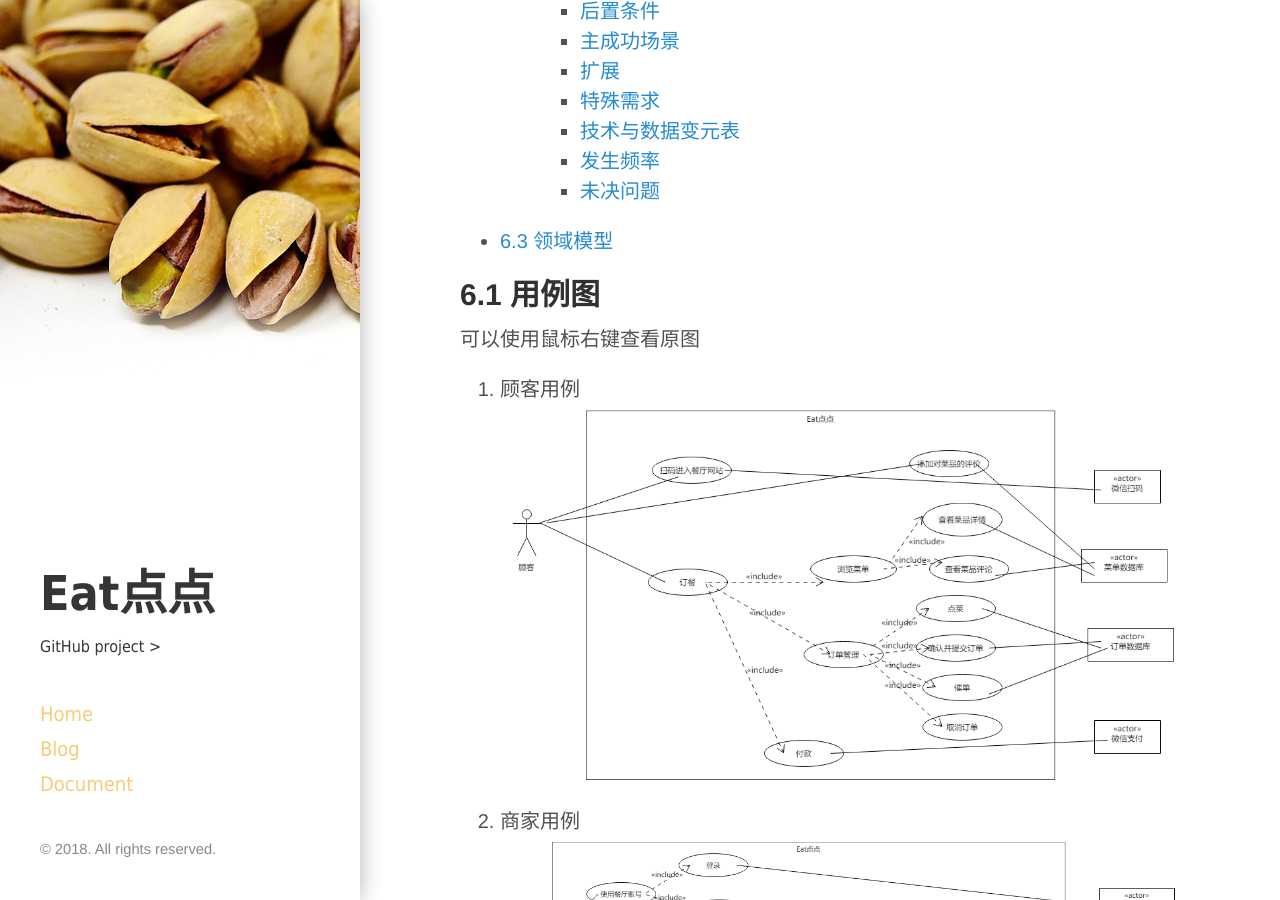
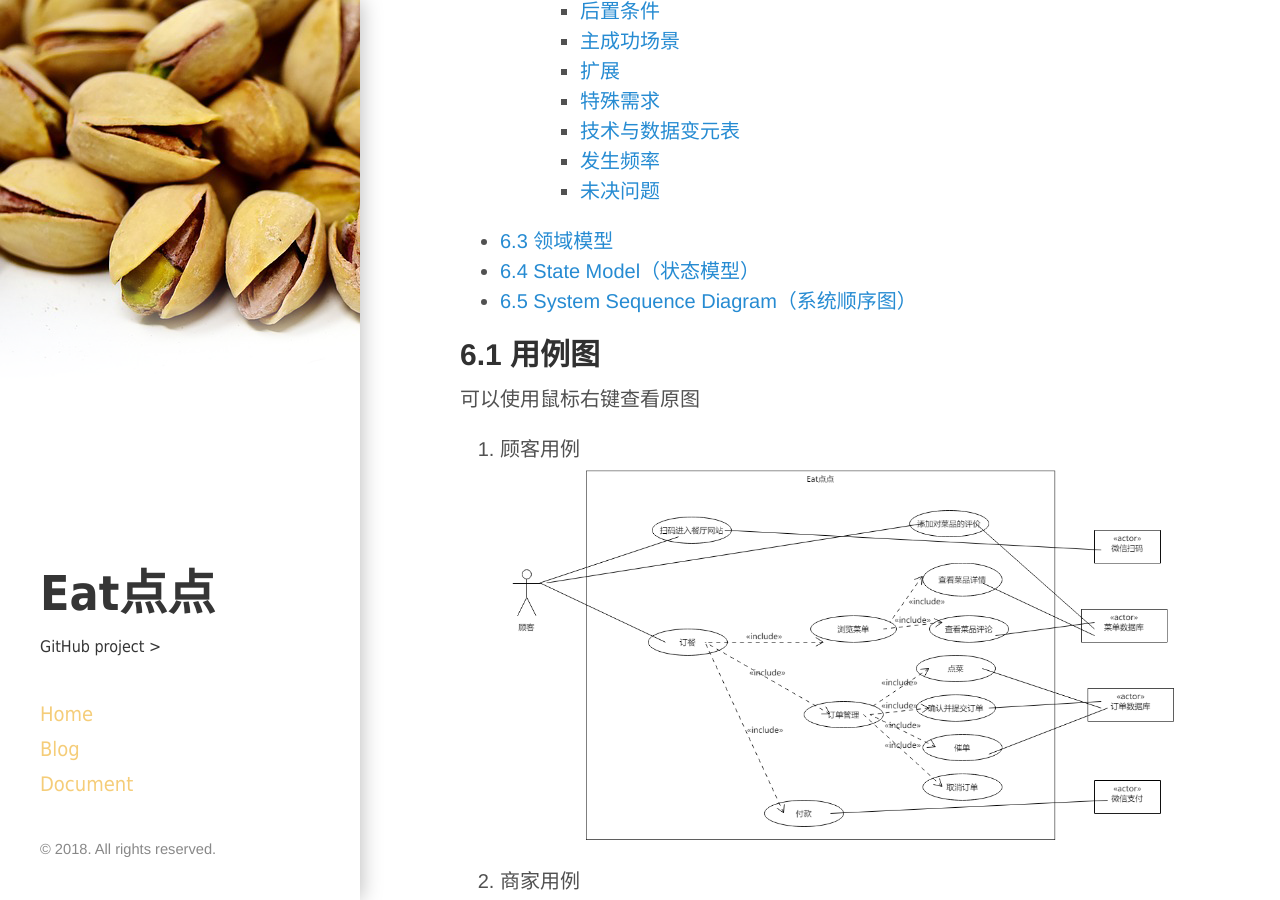
Before and after one commit to ChickenDinner8/ChickenDinner8.github.io, a Jekyll site: the page built from _posts/2018-04-21-需求说明书.md, in a window 1280 px wide and 900 px high, scrolled down 704 px. Built offline with Jekyll 4.4.1, drawn with Linux system fonts in a browser that asks for light colours; some of the changed text lies outside the part shown.

Commit message:
add model

```diff
--- a/_posts/2018-04-21-需求说明书.md
+++ b/_posts/2018-04-21-需求说明书.md
@@ -170,3 +170,9 @@ Eat点点 点餐系统
 领域模型（Domain Model）如下：
 
 ![domain model](https://github.com/ChickenDinner8/ChickenDinner8.github.io/blob/master/public/img/DomainModel/domain%20model.png?raw=true)
+
+## 6.4 State Model（状态模型）
+
+
+
+## 6.5 System Sequence Diagram（系统顺序图）
```
